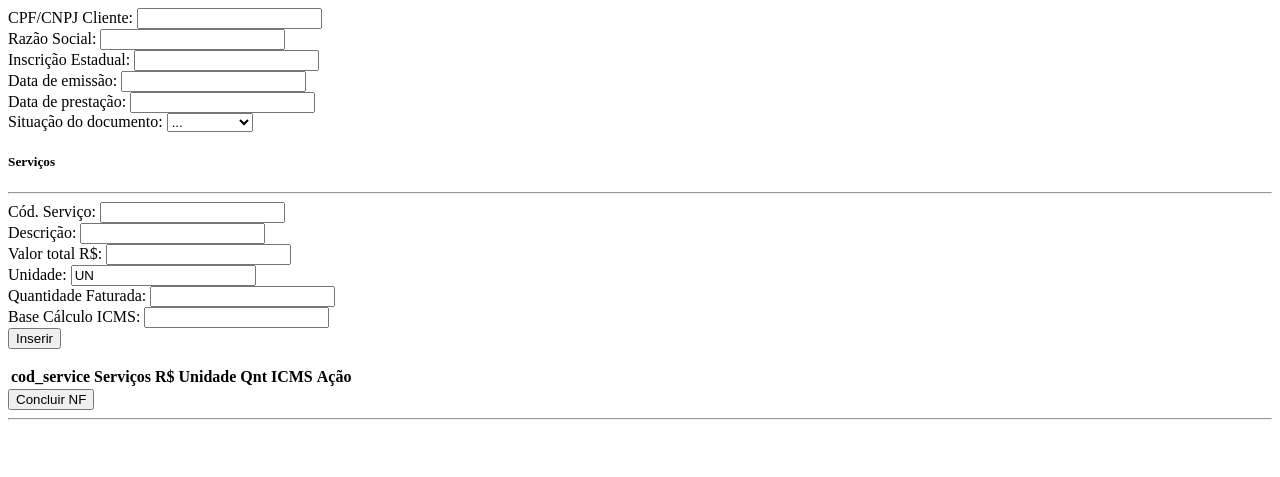
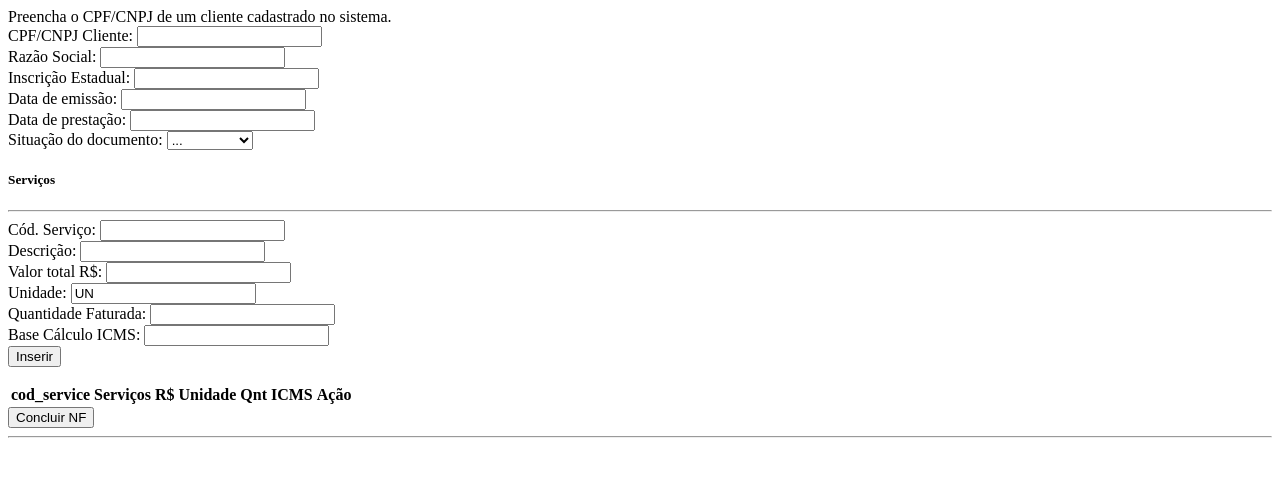
Before and after one commit to incubatecbr/incubatec-nfse, a PHP site: page /views/nota-fiscal.html in a window 1280 px wide. Shown: the top 477 px of the page. Run offline with PHP 8.4, Linux system fonts and the light colour scheme; lists and menus that the app fills with data are empty; some libraries are stand-ins or nearby versions.

Commit message:
Busca de cliente por cpf/cnpj no formulario de nota fiscal

```diff
--- a/views/nota-fiscal.html
+++ b/views/nota-fiscal.html
@@ -1,6 +1,10 @@
-<!-- css table --><link rel="stylesheet" href="https://cdn.datatables.net/1.10.19/css/dataTables.bootstrap.min.css"><!-- css table -->
+<!-- css table -->
+<link rel="stylesheet" href="assets/css/dataTables-bootstrap.min.css"><!-- css table -->
 
 <form id="form-nf">
+    <div class="alert alert-primary" role="alert">
+        Preencha o CPF/CNPJ de um cliente cadastrado no sistema.
+    </div>
     <div class="form-row">
         <div class="form-group col-2">
             <label for="">CPF/CNPJ Cliente:</label>
@@ -8,13 +12,18 @@
         </div>
         <div class="form-group col-4">
             <label for="">Razão Social:</label>
-            <input type="text" class="form-control" id="rz" name="razao_social" maxlength="35">
+            <input type="text" class="form-control" id="razao_social" name="razao_social" readonly>
         </div>
         <div class="form-group col-2">
             <label for="">Inscrição Estadual:</label>
-            <input type="text" class="form-control" name="insc_estadual" maxlength="14">
+            <input type="text" class="form-control" name="insc_estadual" id="insc_estadual" readonly>
         </div>
     </div>
+    <!-- spinner loader -->
+    <div class="divLoader" id="spinner-loader" style="display:none;">
+        <div class="mx-auto my-auto spinner-loader"></div>
+    </div>
+    <!-- spinner loader -->
     <div class="form-row">
         <div class="form-group col-2">
             <label for="">Data de emissão:</label>
@@ -26,7 +35,7 @@
         </div>
         <div class="form-group col-2">
             <label for="">Situação do documento:</label>
-            <select class="custom-select" name="">
+            <select class="custom-select" name="situacao_doc">
                 <option value="" selected>...</option>
                 <option value="N">Normal</option>
                 <option value="S">Cancelado</option>
@@ -36,7 +45,7 @@
 </form>
 <h5>Serviços</h5>
 <hr>
-<form id="itemService" action="POST">
+<form id="form-itemService" action="POST">
     <div class="form-row">
         <div class="form-group col-2">
             <label for="">Cód. Serviço:</label>
@@ -44,7 +53,7 @@
         </div>
         <div class="form-group col-4">
             <label for="">Descrição:</label>
-            <input type="text" class="form-control" id="" name="descricao_servico" maxlength="40">
+            <input type="text" class="form-control" id="descricao_servico" name="descricao_servico" maxlength="40">
         </div>
         <div class="form-group col-2">
             <label for="">Valor total R$:</label>
@@ -60,7 +69,8 @@
         </div>
         <div class="form-group col-2">
             <label for="">Quantidade Faturada:</label>
-            <input type="text" class="form-control" name="qtn_faturada_servico" id="qtn_faturada_servico" maxlength="11">
+            <input type="text" class="form-control" name="qtn_faturada_servico" id="qtn_faturada_servico"
+                maxlength="11">
         </div>
         <div class="form-group col-2">
             <label for="">Base Cálculo ICMS:</label>
@@ -89,18 +99,22 @@
 </table>
 
 <div class="form-row">
-        <div class="form-group col-md-3 mx-auto" id="divButtons">
-            <button type="button" id="btn_save" class="btn btn-warning">Concluir NF</button>
-        </div>
+    <div class="form-group col-md-3 mx-auto" id="divButtons">
+        <button type="button" id="btn_save" class="btn btn-warning">Concluir NF</button>
     </div>
+</div>
 <hr>
 
 
 <script>
     //masks inputs
-    $("#total_service").mask("#.##0,00", {reverse: true});
+    $("#total_service").mask("#.##0,00", {
+        reverse: true
+    });
     $("#qtn_faturada_servico").mask("#,000");
-    $("#bc_icms_servico").mask("#.##0,00", {reverse: true});
+    $("#bc_icms_servico").mask("#.##0,00", {
+        reverse: true
+    });
     $("#dt_emissao").mask("00/00/0000");
     $("#dt_prestacao").mask("00/00/0000");
     //masks inputs
@@ -108,53 +122,111 @@
 
     function addItem(name, uni, money) {
         //console.log(name);console.log(uni);console.log(money);
-        $("#tb_item tbody").append("<tr><td>"+name+"</<td><td>"+uni+"</td><td>"+money+"</td><td><button tpye='button' class='btn-danger delRow' onclick='deleteItem(this);'>X</button></td>  <tr>");
+        $("#tb_item tbody").append("<tr><td>" + name + "</<td><td>" + uni + "</td><td>" + money +
+            "</td><td><button tpye='button' class='btn-danger delRow' onclick='deleteItem(this);'>X</button></td>  <tr>"
+        );
     }
     $(document).ready(function () {
 
-        const table = $("#tb_item").DataTable({"paging":false, "ordering": false,"info": false});
+        const table = $("#tb_item").DataTable({
+            "paging": false,
+            "ordering": false,
+            "info": false
+        });
         $("#cpf_cnpj").on("blur", function () {
-            let len = $(this).val();
-            if ( len.length < 14 ){
+            let cpf_cnpj = $(this).val();
+            if (cpf_cnpj.length < 14) {
                 $(this).val('');
                 $(this).attr("autofocus");
-                $.alert({type: 'red',title: 'Atenção!',content: 'CPF Inválido!'});
+                $.alert({
+                    type: 'red',
+                    title: 'Atenção!',
+                    content: 'CPF Inválido!'
+                });
+            } else if (cpf_cnpj.length > 14 && cpf_cnpj.length < 18) {
+                $.alert({
+                    type: 'red',
+                    title: 'Atenção!',
+                    content: 'CNPJ Inválido!'
+                });
+            } else {
+                //busca informações do cliente
+                $.ajax({
+                    type: "POST",
+                    url: "",
+                    data: {
+                        class: 'Cliente',
+                        action: 'getClientByCpfCnpj',
+                        data: cpf_cnpj
+                    },
+                    error: function () {
+                        alert("Não foi possível atender sua requisição.");
+                    },
+                    beforeSend: function () {
+                        $("#spinner-loader").show();
+                    },
+                    success: function (data, textStatus, jqXHR) {
+                        $("#spinner-loader").hide();
+                        if (data === false) {
+                            $.alert({
+                                type: 'red',
+                                title: 'Atenção!',
+                                content: 'O CPF/CNPJ informado não está associado a um cliente, por favor cadastre o cliente.',
+                            });
+                            $("#form-cliente").trigger('reset');
+                        }
+                        //console.log(data);
+                        $("#razao_social").val(data.razao_social);
+                        $("#insc_estadual").val(data.inscricao_estadual);
+                        // $("#cod_ibge_m").val(data.ibge);
+
+                    }
+                });
+
             }
         });
 
         //Retira classe quando receber focus
-        $("#itemService input").focus(function () {
+        $("#form-itemService input").focus(function () {
             $(this).removeClass("inp-error");
         });
 
         $("#btnAddService").on("click", function () {
             let err = 0;
-            //var arrayS = $('#itemService').serialize();
-            var arrayS = $('#itemService').serializeArray();
-            $("#itemService input").each(function () {
+            //var arrayS = $('#form-itemService').serialize();
+            var arrayS = $('#form-itemService').serializeArray();
+            $("#form-itemService input").each(function () {
                 if ($(this).val() == "") {
                     err++;
                     $(this).addClass("inp-error");
                 }
             });
             if (err > 0) {
-                $.alert({type: 'red',title: 'Atenção!',content: 'Preencha todos os campos!'});
+                $.alert({
+                    type: 'red',
+                    title: 'Atenção!',
+                    content: 'Preencha todos os campos!'
+                });
             } else {
-                $("#itemService").trigger('reset');
+                $("#form-itemService").trigger('reset');
                 //addItem(arrayS[1]['value'], arrayS[3]['value'], arrayS[2]['value']);
-                table.row.add( [ arrayS[0]['value'], arrayS[1]['value'], arrayS[2]['value'], arrayS[3]['value'], arrayS[4]['value'], arrayS[5]['value'], "<button tpye='button' class='btn-danger'>EXCLUIR</button>"  ] ).draw( false );
+                table.row.add([arrayS[0]['value'], arrayS[1]['value'], arrayS[2]['value'], arrayS[3][
+                        'value'
+                    ], arrayS[4]['value'], arrayS[5]['value'],
+                    "<button tpye='button' class='btn-danger'>EXCLUIR</button>"
+                ]).draw(false);
             }
 
         });
         //Deleta linha da tabela apos clicado no botao excluir
-        $('#tb_item').on( 'click', 'button', function () {
-            table.row( $(this).parents('tr') ).remove().draw();
-        } );
+        $('#tb_item').on('click', 'button', function () {
+            table.row($(this).parents('tr')).remove().draw();
+        });
 
-        $("#btn_save").on("click", function(){
+        $("#btn_save").on("click", function () {
 
             let data = table.rows().data();
-            console.log('Total de linhas'+data.length);
+            console.log('Total de linhas' + data.length);
             console.log(data[0][1]);
             // let itensArray = [];
             // $("tbody tr").each(function(){
```
Also changed, not shown: sys/Cliente.php (+32 -6 lines).
